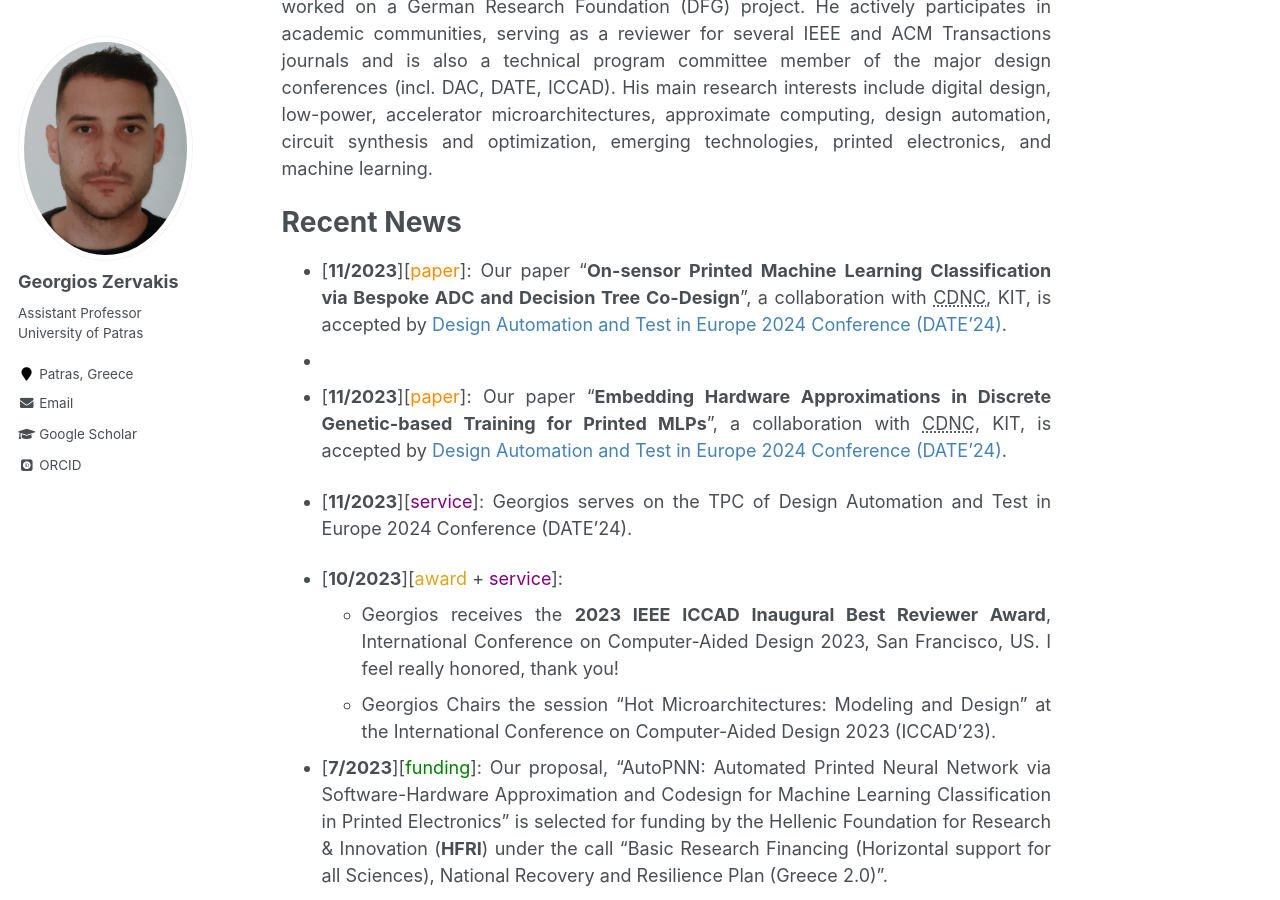
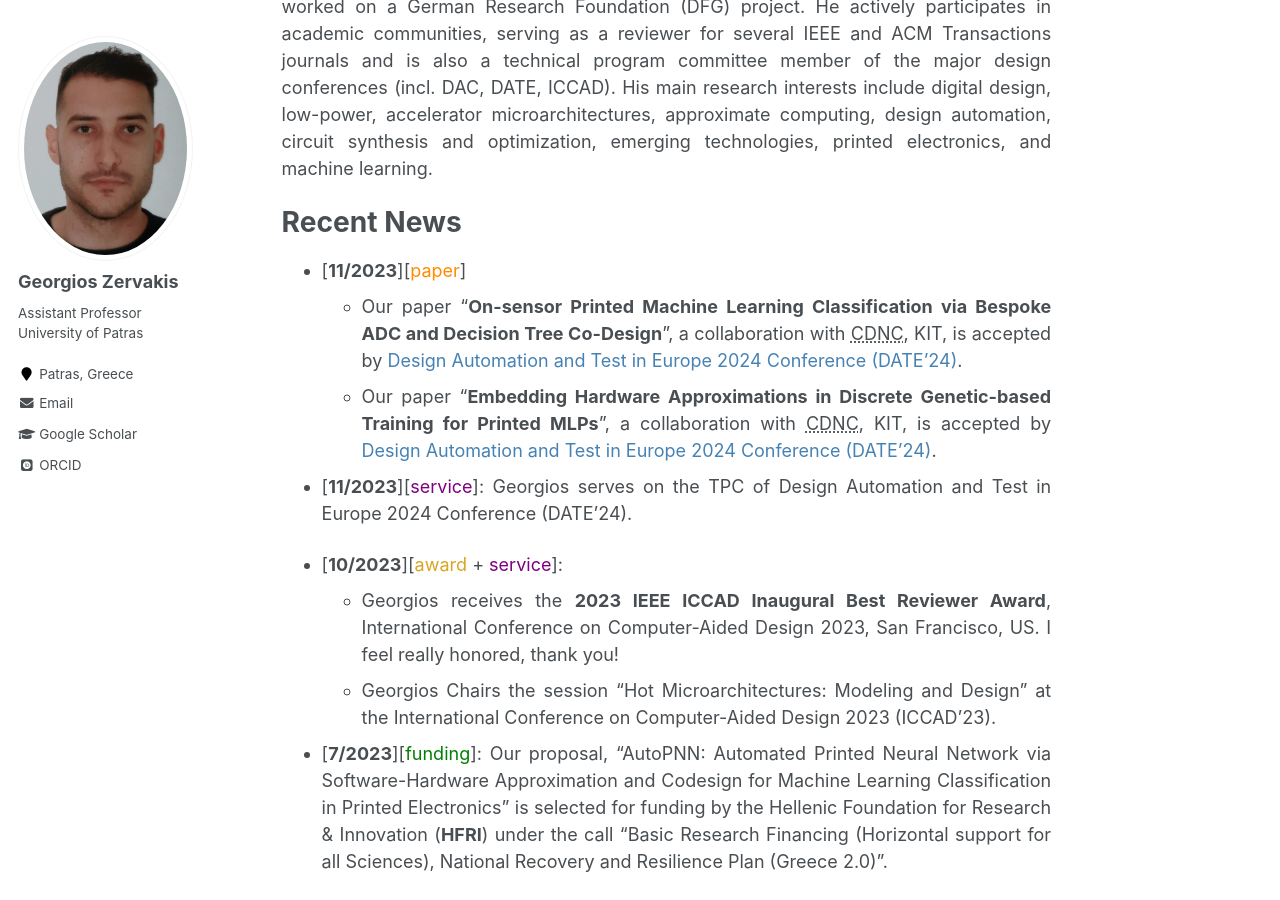
Before and after one commit to giozerv/giozerv.github.io, a Jekyll site: the page built from _pages/about.md, in a window 1280 px wide and 900 px high, scrolled down 491 px. Built offline with Jekyll 4.4.1, drawn with Linux system fonts in a browser that asks for light colours; some web fonts are replaced.

Commit message:
Update about.md
fix date'24 papers

```diff
--- a/_pages/about.md
+++ b/_pages/about.md
@@ -21,9 +21,9 @@ Georgios Zervakis is an Assistant Professor at the [Department of Computer Engin
 
 Recent News
 ===
-* [**11/2023**][<span style="color:darkorange">paper</span>]: Our paper "**On-sensor Printed Machine Learning Classification via Bespoke ADC and Decision Tree Co-Design**", a collaboration with <a href="https://cdnc.itec.kit.edu/" class="underline">CDNC</a>, KIT, is accepted by <span style="color:SteelBlue">Design Automation and Test in Europe 2024 Conference (DATE'24)</span>.
-*
-* [**11/2023**][<span style="color:darkorange">paper</span>]: Our paper "**Embedding Hardware Approximations in Discrete Genetic-based Training for Printed MLPs**", a collaboration with <a href="https://cdnc.itec.kit.edu/" class="underline">CDNC</a>, KIT, is accepted by <span style="color:SteelBlue">Design Automation and Test in Europe 2024 Conference (DATE'24)</span>.
+* [**11/2023**][<span style="color:darkorange">paper</span>]
+  * Our paper "**On-sensor Printed Machine Learning Classification via Bespoke ADC and Decision Tree Co-Design**", a collaboration with <a href="https://cdnc.itec.kit.edu/" class="underline">CDNC</a>, KIT, is accepted by <span style="color:SteelBlue">Design Automation and Test in Europe 2024 Conference (DATE'24)</span>.
+  * Our paper "**Embedding Hardware Approximations in Discrete Genetic-based Training for Printed MLPs**", a collaboration with <a href="https://cdnc.itec.kit.edu/" class="underline">CDNC</a>, KIT, is accepted by <span style="color:SteelBlue">Design Automation and Test in Europe 2024 Conference (DATE'24)</span>.
 
 * [**11/2023**][<span style="color:purple">service</span>]: Georgios serves on the TPC of Design Automation and Test in Europe 2024 Conference (DATE'24).
 
```
